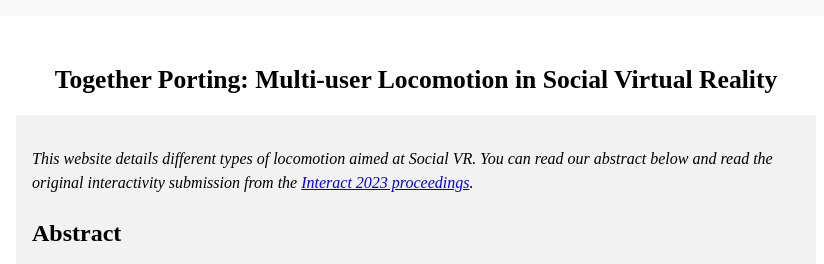
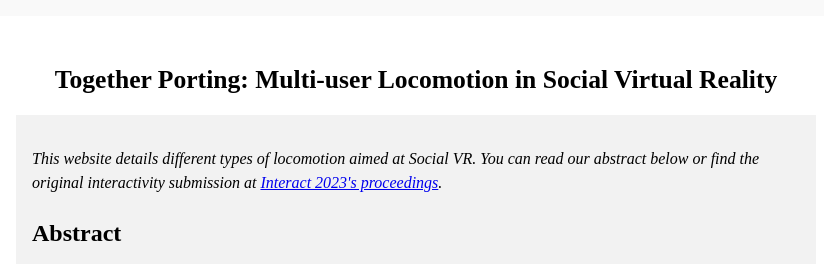
Before and after one commit to GavWood/TogetherPorting, a plain HTML site: page website/index.html in a window 1280 px wide. Shown: the top 264 px of the page, without its empty margins (224-1048 px from the left). Drawn offline with Linux system fonts and the light colour scheme.

```diff
--- a/website/index.html
+++ b/website/index.html
@@ -11,7 +11,7 @@
     </header>
     <section class="abstract">
       <p class="disclaimer"><em>This website details different types of locomotion aimed at Social VR.
-	  You can read our abstract below and read the original interactivity submission from the <a href="https://scholar.google.com/citations?view_op=view_citation&hl=en&user=tVR6WikAAAAJ&sortby=pubdate&citation_for_view=tVR6WikAAAAJ:vV6vV6tmYwMC" target="_blank">Interact 2023 proceedings</a>.</em></p>
+	  You can read our abstract below or find the original interactivity submission at <a href="https://scholar.google.com/citations?view_op=view_citation&hl=en&user=tVR6WikAAAAJ&sortby=pubdate&citation_for_view=tVR6WikAAAAJ:vV6vV6tmYwMC" target="_blank">Interact 2023's proceedings</a>.</em></p>
 
 
 	<h2>Abstract</h2>
```
